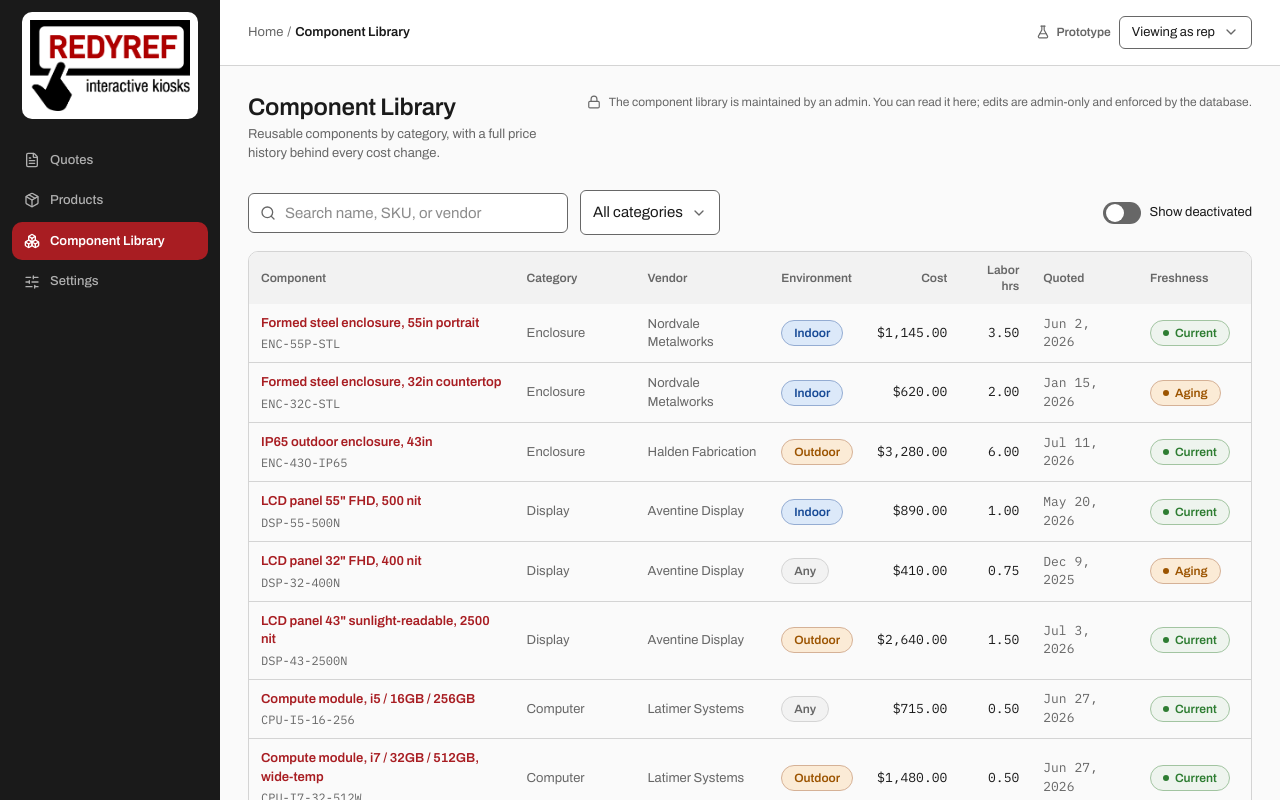
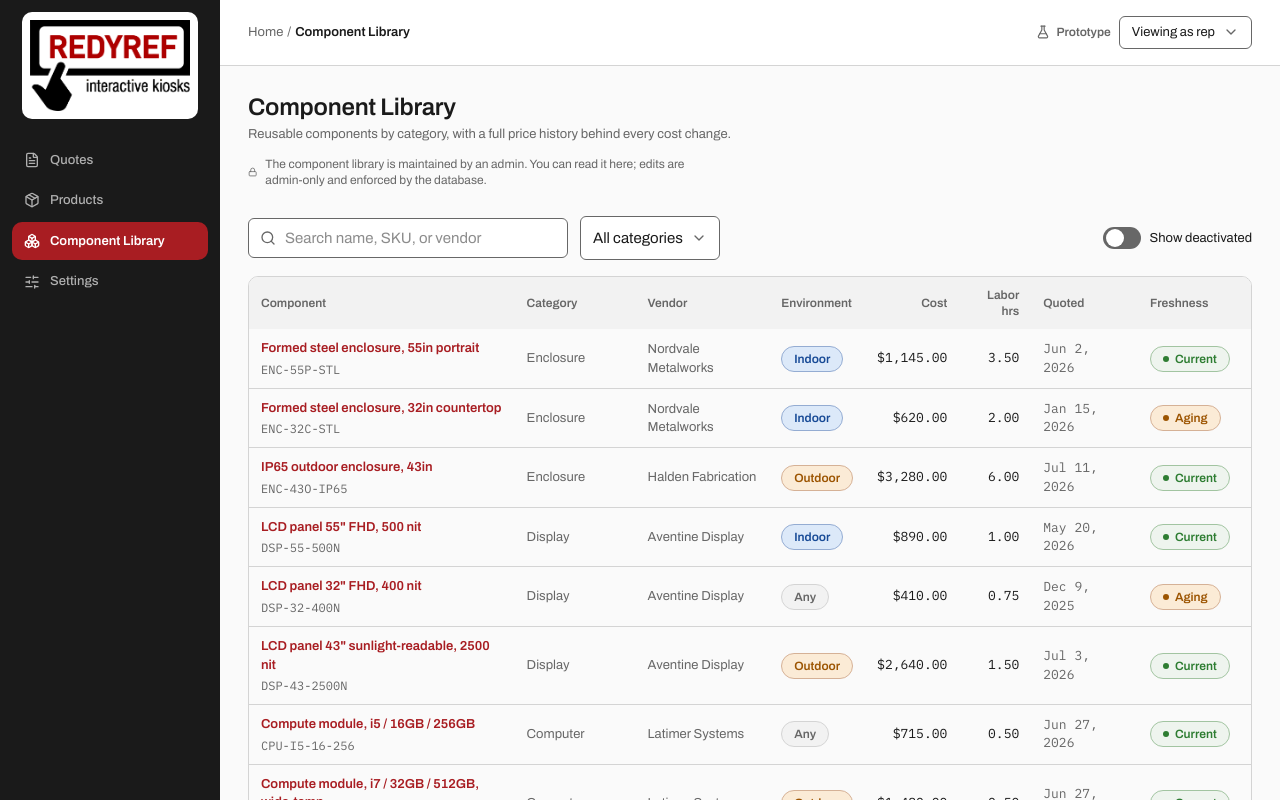
Before and after one commit to Cueserve/rr-redyquote, a Next.js app: page /library in a window 1280 px wide. Built offline with nearby package versions, Linux system fonts and the light colour scheme.

Commit message:
feat: update documentation and enhance accessibility features across components

```diff
--- a/src/app/(app)/_components/AppChrome.tsx
+++ b/src/app/(app)/_components/AppChrome.tsx
@@ -102,11 +102,20 @@ export function AppChrome({ children }: { children: React.ReactNode }) {
               // Use the current committed brand logo file. `priority` because
               // the rail is above the fold on every route -- lazy-loading it
               // just buys a first-paint flash.
+              //
+              // `sizes` is not optional here. width/height are the file's
+              // intrinsic dimensions, and without `sizes` Next emits a
+              // density-descriptor srcset off the *viewport* -- w=1920 at 1x,
+              // w=3840 at 2x -- for a slot that renders at 160px. That is
+              // 17.9 KB where 3.9 KB does the job, preloaded on every route.
+              // Declaring the real slot width makes Next emit width
+              // descriptors and the browser pick w=256.
               <Image
                 src="/redyref-logo.png"
                 alt="REDYREF"
                 width={1442}
                 height={817}
+                sizes="160px"
                 priority
                 className="h-auto w-40"
               />
--- a/src/app/(app)/library/(list)/page.tsx
+++ b/src/app/(app)/library/(list)/page.tsx
@@ -21,10 +21,18 @@ export default function LibraryPage() {
         title="Component Library"
         description="Reusable components by category, with a full price history behind every cost change."
         actions={
-          <AdminOnly fallback={<ReadOnlyNotice what="The component library" />}>
+          <AdminOnly>
             <Button asChild>
               <Link href="/library/new">New component</Link>
             </Button>
+          </AdminOnly>
+        }
+        // Split from `actions` on purpose: the action slot is shrink-0 and
+        // cannot carry a sentence (see page-header.tsx). Admins get the button
+        // and no notice; reps get the notice and no button.
+        notice={
+          <AdminOnly fallback={<ReadOnlyNotice what="The component library" />}>
+            {null}
           </AdminOnly>
         }
       />
--- a/src/app/(app)/library/_components/ComponentTable.tsx
+++ b/src/app/(app)/library/_components/ComponentTable.tsx
@@ -136,7 +136,9 @@ export function ComponentTable({
               const environment = ENVIRONMENT[component.environment];
               return (
                 <TableRow key={component.id}>
-                  <TableCell>
+                  {/* The row's name cell, so cell-by-cell navigation says which
+                      component each value belongs to. Matches ProductTable. */}
+                  <TableCell header>
                     <div className="flex flex-col gap-1">
                       <div className="flex items-center gap-2">
                         <Link
@@ -185,7 +187,12 @@ export function ComponentTable({
         </Table>
       )}
 
-      <p className="text-xs text-muted-foreground">
+      {/* `role="status"` (polite + atomic) is what makes the filters audible:
+          search, the category select and the toggle rewrite the table with no
+          page navigation, so without a live region a screen-reader user gets no
+          confirmation the list changed, or that it went empty (WCAG 2.2 4.1.3).
+          Matches ProductTable. */}
+      <p role="status" className="text-xs text-muted-foreground">
         Showing {rows.length} of {components.length} components.
       </p>
     </div>
--- a/src/app/(app)/products/(list)/page.tsx
+++ b/src/app/(app)/products/(list)/page.tsx
@@ -19,10 +19,18 @@ export default function ProductsPage() {
         title="Products"
         description="Fabricated products, their quantity-tier fab pricing, and the default component for each category."
         actions={
-          <AdminOnly fallback={<ReadOnlyNotice what="The product catalog" />}>
+          <AdminOnly>
             <Button asChild>
               <Link href="/products/new">New product</Link>
             </Button>
+          </AdminOnly>
+        }
+        // Split from `actions` on purpose: the action slot is shrink-0 and
+        // cannot carry a sentence (see page-header.tsx). Admins get the button
+        // and no notice; reps get the notice and no button.
+        notice={
+          <AdminOnly fallback={<ReadOnlyNotice what="The product catalog" />}>
+            {null}
           </AdminOnly>
         }
       />
--- a/src/app/globals.css
+++ b/src/app/globals.css
@@ -476,6 +476,16 @@
   a:hover {
     @apply underline;
   }
+  /* The focus ring belongs here, not on each link. Every ui/ primitive carries
+     `focus-visible:ring-3 focus-visible:ring-ring` in its own cva string, but a
+     plain anchor has no cva string to carry it -- so links fell through to the
+     browser's `outline: auto`, which is thinner, differently colored per
+     browser, and not the ring this file declares below. Sidebar links override
+     --ring with --sidebar-ring; a utility class beats @layer base, so that
+     override needs no !important. */
+  a:focus-visible {
+    @apply rounded-sm outline-none ring-3 ring-ring;
+  }
   table {
     border-collapse: collapse;
   }
--- a/src/components/layout/page-header.tsx
+++ b/src/components/layout/page-header.tsx
@@ -3,29 +3,39 @@ import * as React from "react";
 import { cn } from "@/lib/utils";
 
 // Page-level chrome, sitting between the Topbar's breadcrumbs and the content:
-// a title, one calm sentence of context, and the page's action slot. Kept out
-// of `ui/` for the same reason as Sidebar and Topbar — it is app chrome rather
-// than a shared atom.
+// a title, one calm sentence of context, a page-level notice, and the page's
+// action slot. Kept out of `ui/` for the same reason as Sidebar and Topbar — it
+// is app chrome rather than a shared atom.
 //
 // The action slot is where a page's single filled-primary button goes
 // (DESIGN-SYSTEM.md §6: one clay action per screen, everything else outline or
-// ghost).
+// ghost). It is `shrink-0`, so it must only ever hold controls — prose put
+// there cannot yield, and at 768px (the narrowest supported width, PRD NFR-008)
+// a sentence-length action slot overflowed *backwards* over the h1 and clipped
+// at the viewport edge. That is what `notice` exists to prevent: page-level
+// status copy gets its own full-width row, below the title block and outside
+// the shrink-0 row entirely.
 function PageHeader({
   title,
   description,
+  notice,
   actions,
   className,
 }: {
   title: React.ReactNode;
   description?: React.ReactNode;
+  /** Page-level status copy — a permission notice, a stale-data warning. Never
+   *  a control; those go in `actions`. */
+  notice?: React.ReactNode;
   actions?: React.ReactNode;
   className?: string;
 }) {
   return (
     <div
       data-slot="page-header"
-      className={cn("flex items-start justify-between gap-6", className)}
+      className={cn("flex flex-col gap-3", className)}
     >
+      <div className="flex items-start justify-between gap-6">
         <div className="flex min-w-0 flex-col gap-1">
           <h1 className="text-xl leading-tight">{title}</h1>
           {/* Capped at 70ch, not on PageBody: the measure limit is a property of
@@ -40,6 +50,16 @@ function PageHeader({
         {actions ? (
           <div className="flex shrink-0 items-center gap-2">{actions}</div>
         ) : null}
+      </div>
+      {/* `text-xs` here is what makes the cap correct, not just a style: `ch`
+          resolves against the element's OWN font-size, so a bare
+          `max-w-[65ch]` on this div would compute against the inherited 15px
+          body size (~585px) rather than the 12px the notice actually renders
+          at -- measured at 93 chars per line, still over the ~85 ceiling.
+          Declaring the size here resolves `ch` at 12px: ~468px, ~78 chars.
+          This div owns the notice row's type size; children may override it,
+          but then they own their own measure too. */}
+      {notice ? <div className="max-w-[65ch] text-xs">{notice}</div> : null}
     </div>
   );
 }
--- a/src/components/layout/sidebar.tsx
+++ b/src/components/layout/sidebar.tsx
@@ -72,7 +72,15 @@ function Sidebar({
                   href={item.href}
                   aria-current={isActive ? "page" : undefined}
                   className={cn(
-                    "flex items-center gap-2.5 rounded-md px-3 py-2.5 text-sm font-medium no-underline transition-colors max-xl:justify-center max-xl:px-0 max-xl:py-3",
+                    // `ring-sidebar-ring`, not the base layer's `ring-ring`:
+                    // clay-600 on the stone-900 rail measures 2.37:1, under the
+                    // 3:1 non-text floor (WCAG 1.4.11). --sidebar-ring is
+                    // clay-400 for exactly this surface -- 5.63:1 on the rail
+                    // (DESIGN-SYSTEM.md §4). The ring is drawn outside the
+                    // border box, so the rail is the adjacent surface that
+                    // matters; against the active item's own clay fill it is
+                    // only 2.37, which is why it must never be drawn inset.
+                    "flex items-center gap-2.5 rounded-md px-3 py-2.5 text-sm font-medium no-underline transition-colors focus-visible:ring-sidebar-ring max-xl:justify-center max-xl:px-0 max-xl:py-3",
                     isActive
                       ? "bg-sidebar-primary font-semibold text-sidebar-primary-foreground"
                       : "text-sidebar-foreground hover:bg-sidebar-accent hover:text-sidebar-accent-foreground",
--- a/src/components/ui/data-table.tsx
+++ b/src/components/ui/data-table.tsx
@@ -93,23 +93,48 @@ function TableHead({
   );
 }
 
+// `header` renders the cell as `<th scope="row">` instead of `<td>`. Exactly one
+// cell per row should carry it: the one naming the thing the row is about. A
+// screen reader walking cell by cell otherwise hears the column name and the
+// value with nothing saying *which* row it is on -- "SKU, RR-WF55-FS" and never
+// "Wayfinder 55 freestanding". It is styled as a body cell, not as a
+// TableHead: `th` defaults to bold and centered in the UA sheet, and the row
+// name is ordinary content, not a column label.
 function TableCell({
   className,
   density = "comfortable",
   numeric = false,
+  header = false,
   ...props
 }: React.ComponentProps<"td"> &
-  VariantProps<typeof cellVariants> & { numeric?: boolean }) {
+  VariantProps<typeof cellVariants> & {
+    numeric?: boolean;
+    header?: boolean;
+  }) {
+  const classes = cn(
+    cellVariants({ density }),
+    "text-foreground",
+    numeric && "font-mono tabular-nums",
+    className,
+  );
+
+  if (header) {
+    return (
+      <th
+        data-slot="table-cell"
+        data-numeric={numeric}
+        scope="row"
+        className={cn("text-left font-normal", classes)}
+        {...props}
+      />
+    );
+  }
+
   return (
     <td
       data-slot="table-cell"
       data-numeric={numeric}
-      className={cn(
-        cellVariants({ density }),
-        "text-foreground",
-        numeric && "font-mono tabular-nums",
-        className,
-      )}
+      className={classes}
       {...props}
     />
   );
```
Also changed, not shown: src/app/(app)/products/_components/ProductTable.tsx (+48 -3 lines), 1 other file (tests, documents, lock files or other folders). Lines whose indentation alone changed are shown as unchanged.
